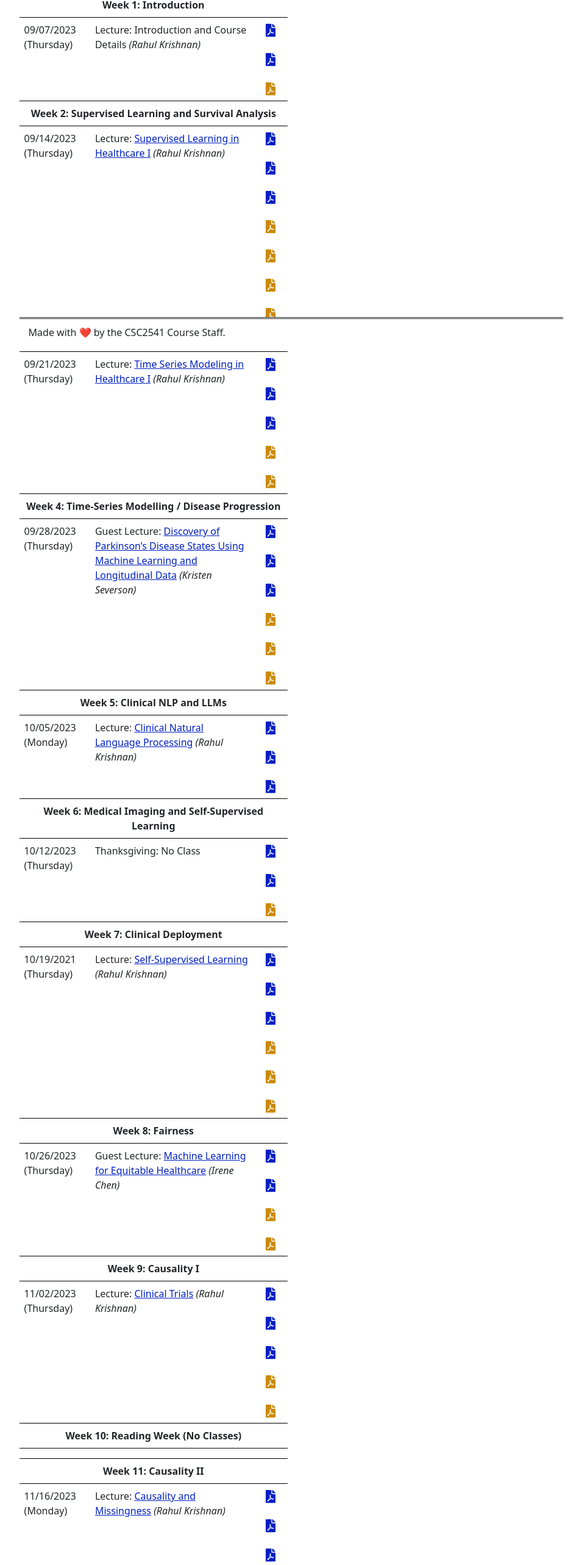
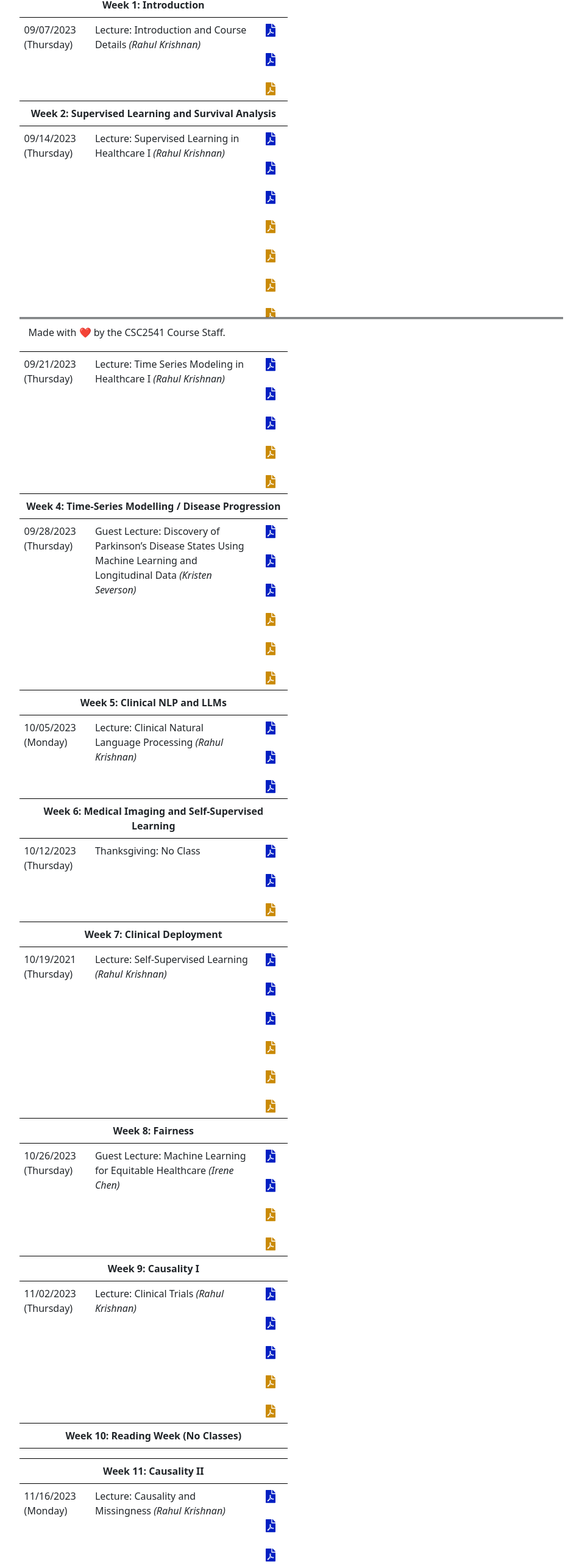
Before and after one commit to csc2541-2023/csc2541-2023.github.io, a Next.js app: page /schedule in a window 1280 px wide. Shown: the part 230-2796 px from the top of the page at 61% size, without its empty margins (162-1117 px from the left). Built offline with nearby package versions, Linux system fonts and the light colour scheme; what @tailwindcss/typography would draw is missing.

Commit message:
removed lecture links

```diff
--- a/pages/schedule.js
+++ b/pages/schedule.js
@@ -85,7 +85,7 @@ export default function Home() {
               </tr>
               <tr>
                 <td>09/14/2023 (Thursday)</td>
-                <td>Lecture: <a href="/lectures/csc2541_lecture2-sup_learning1.pdf" target="_blank">Supervised Learning in Healthcare I</a> <i>(Rahul Krishnan)</i></td>
+                <td>Lecture: <a>Supervised Learning in Healthcare I</a> <i>(Rahul Krishnan)</i></td>
                 <td rowSpan="1" style={{verticalAlign: "middle"}}>
                 {makeLink("mandatory",
                   "https://arxiv.org/abs/1606.00931",
@@ -130,7 +130,7 @@ export default function Home() {
               </tr>
               <tr>
                 <td>09/21/2023 (Thursday)</td>
-                <td>Lecture: <a href="lectures/csc2541_lecture4-ts_learning1.pdf" target="_blank">Time Series Modeling in Healthcare I</a> <i>(Rahul Krishnan)</i></td>
+                <td>Lecture: <a>Time Series Modeling in Healthcare I</a> <i>(Rahul Krishnan)</i></td>
                 <td rowSpan="1" style={{verticalAlign: "middle"}}>
                 {makeLink("mandatory",
                   "https://static1.squarespace.com/static/59d5ac1780bd5ef9c396eda6/t/5b7372dc1ae6cf102e27b7e7/1534292701747/13.pdf",
@@ -167,7 +167,7 @@ export default function Home() {
               </tr>
               <tr>
                 <td>09/28/2023 (Thursday)</td>
-                <td>Guest Lecture: <a href="talks/csc2541_guest_lecture1_Severson.pdf" target="_blank">Discovery of Parkinson’s Disease States Using Machine Learning and Longitudinal Data</a> <i> (Kristen Severson)</i></td>
+                <td>Guest Lecture: <a>Discovery of Parkinson’s Disease States Using Machine Learning and Longitudinal Data</a> <i> (Kristen Severson)</i></td>
                 <td rowSpan="1" style={{verticalAlign: "middle"}}>
                   {makeLink("mandatory",
                   "https://arxiv.org/abs/2102.11218",
@@ -216,7 +216,7 @@ export default function Home() {
               </tr>
               <tr>
                 <td>10/05/2023 (Monday)</td>
-                <td>Lecture: <a href="lectures/csc2541_lecture7-clinicalnlp.pdf" target="_blank"> Clinical Natural Language Processing</a> <i>(Rahul Krishnan)</i></td>
+                <td>Lecture: <a> Clinical Natural Language Processing</a> <i>(Rahul Krishnan)</i></td>
                 <td rowSpan="1" style={{verticalAlign: "middle"}}>
                 {makeLink("mandatory",
                   "https://arxiv.org/pdf/1706.03762.pdf",
@@ -279,7 +279,7 @@ export default function Home() {
               </tr>
               <tr>
                 <td>10/19/2021 (Thursday)</td>
-                <td>Lecture: <a href="lectures/csc2541_lecture9-ssl.pdf" target="_blank">Self-Supervised Learning</a> <i>(Rahul Krishnan)</i></td>
+                <td>Lecture: <a>Self-Supervised Learning</a> <i>(Rahul Krishnan)</i></td>
                 <td rowSpan="1" style={{verticalAlign: "middle"}}>
                   {makeLink("mandatory",
                   "https://arxiv.org/pdf/1810.03993.pdf",
@@ -325,7 +325,7 @@ export default function Home() {
               </tr>
               <tr>
                 <td>10/26/2023 (Thursday)</td>
-                <td>Guest Lecture: <a href="talks/csc2541_guest_lecture5_Irene.pdf" target="_blank">Machine Learning for Equitable Healthcare</a> <i>(Irene Chen)</i></td>
+                <td>Guest Lecture: <a>Machine Learning for Equitable Healthcare</a> <i>(Irene Chen)</i></td>
                 <td rowSpan="1" style={{verticalAlign: "middle"}}>
                 {makeLink("mandatory",
                   "https://www.science.org/doi/abs/10.1126/science.aax2342",
@@ -371,7 +371,7 @@ export default function Home() {
               </tr>
               <tr>
                 <td>11/02/2023 (Thursday)</td>
-                <td>Lecture: <a href="lectures/csc2541_lecture10-rcts.pdf" target="_blank">Clinical Trials</a> <i>(Rahul Krishnan)</i></td>
+                <td>Lecture: <a>Clinical Trials</a> <i>(Rahul Krishnan)</i></td>
                 <td rowSpan="1" style={{verticalAlign: "middle"}}>
                 {makeLink("mandatory",
                   "https://trialsjournal.biomedcentral.com/articles/10.1186/s13063-021-05489-x",
@@ -425,7 +425,7 @@ export default function Home() {
               </tr>
               <tr>
                 <td>11/16/2023 (Monday)</td>
-                <td>Lecture: <a href="lectures/csc2541_lecture11-causalinf.pdf" target="_blank">Causality and Missingness</a> <i>(Rahul Krishnan)</i></td>
+                <td>Lecture: <a>Causality and Missingness</a> <i>(Rahul Krishnan)</i></td>
                 <td rowSpan="1" style={{verticalAlign: "middle"}}>
                 {makeLink("mandatory",
                   "https://www.hsph.harvard.edu/miguel-hernan/causal-inference-book/",
```
